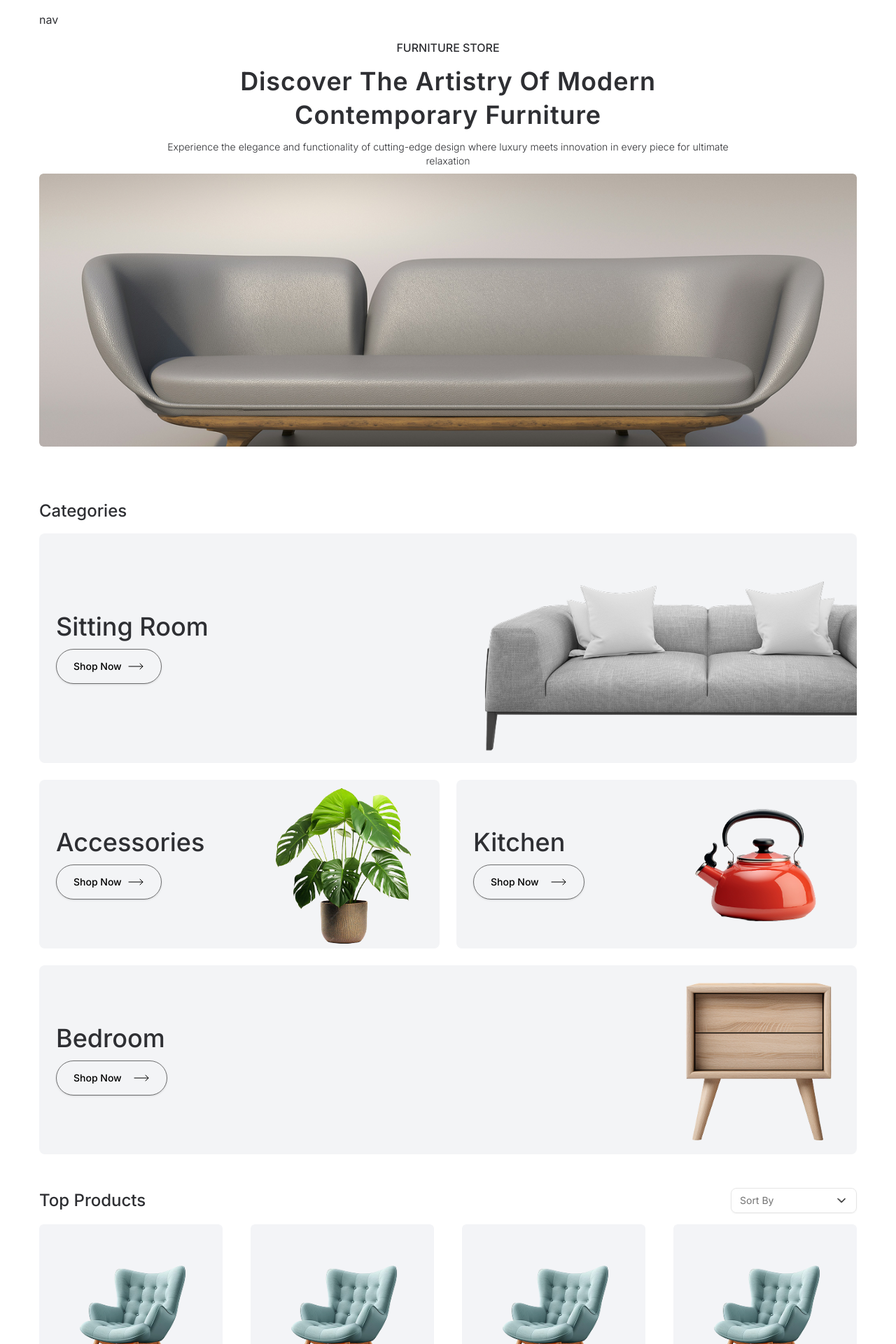
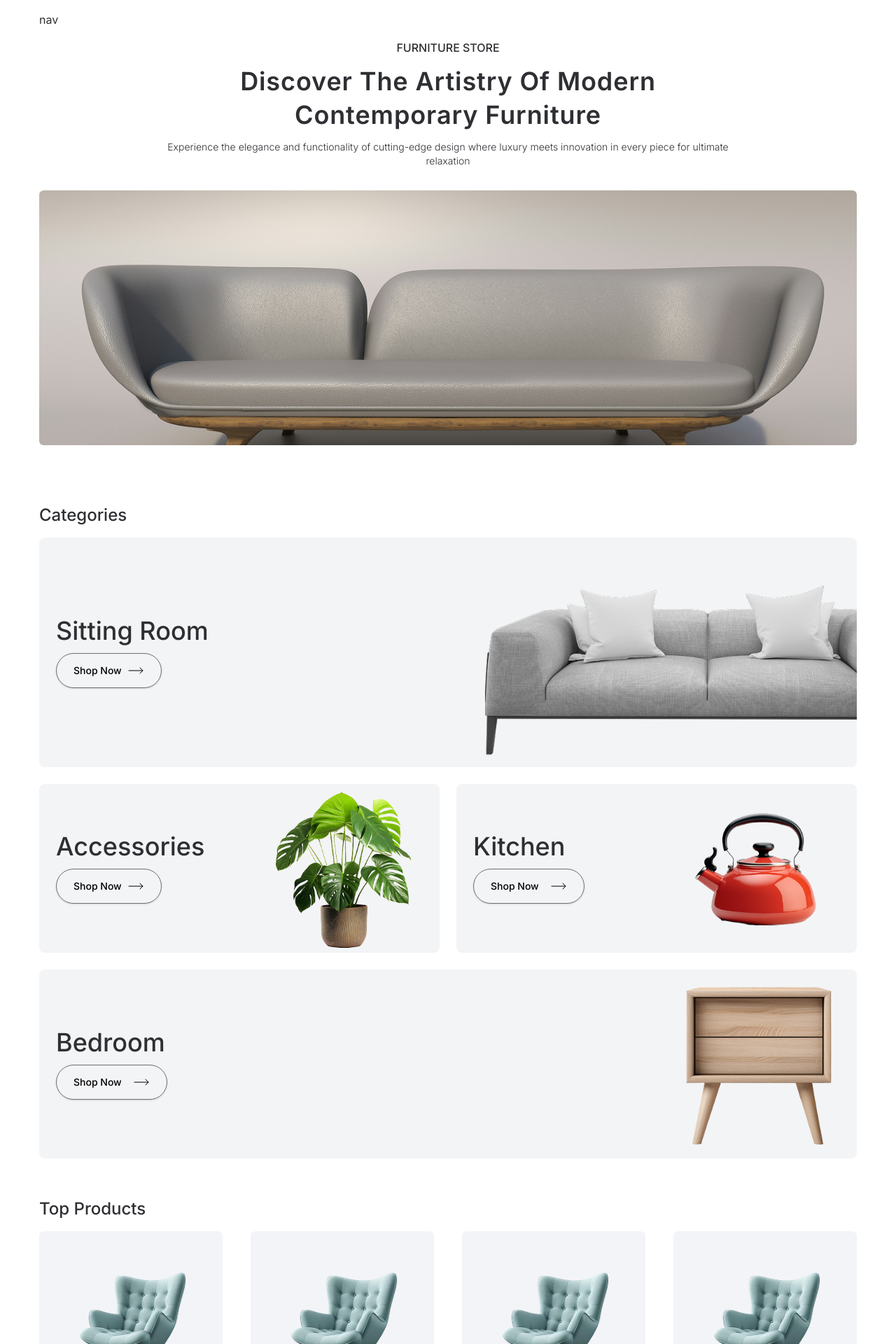
Before and after one commit to Texon-io/Texon-ecommerce, a React (Vite) app: page / in a window 1280 px wide. Shown: the top 1920 px of the page at 70% size. Built offline with nearby package versions, Linux system fonts and the light colour scheme.

Commit message:
some edits on home page

```diff
--- a/src/layout/MainLayout.jsx
+++ b/src/layout/MainLayout.jsx
@@ -6,7 +6,7 @@ import ProductCard from "../components/ui/ProductCard.jsx";
 
 export default function MainLayout({ children }) {
   return (
-    <div className="">
+    <div className={`pt-14`}>
       <Toaster duration={4000} position={"top-right"} />
       <Navbar />
       <main className="px-7 md:px-14 pb-8 w-full">{children}
--- a/src/pages/Home/Categories.jsx
+++ b/src/pages/Home/Categories.jsx
@@ -5,7 +5,7 @@ import { MoveRight } from "lucide-react";
 
 function Categories() {
   return (
-    <section className="pt-12 w-full">
+    <section className="pt-14 w-full">
       <SectionHeading>Categories</SectionHeading>
 
       <div className={`flex flex-col w-full gap-6`}>
--- a/src/pages/Home/Designs.jsx
+++ b/src/pages/Home/Designs.jsx
@@ -23,7 +23,7 @@ const gallery = [
 
 function Designs() {
     return (
-        <section className="pt-12 w-full">
+        <section className="pt-14 w-full">
             <SectionHeading className={`tracking-wider`}>Design inspiration and modern home ideas</SectionHeading>
 
             <div className="grid grid-cols-2 sm:grid-cols-3 gap-6 auto-rows-[175px] sm:auto-rows-[250px] ">
--- a/src/pages/Home/Hero.jsx
+++ b/src/pages/Home/Hero.jsx
@@ -2,8 +2,8 @@ import { heroImg } from "../../utils/constants.js";
 
 function Hero() {
   return (
-    <section className={`pt-14 w-full`}>
-      <div className={`flex flex-col h-full`}>
+    <section className={`w-full`}>
+      <div className={`flex flex-col h-full gap-6`}>
         {/* Hero Text */}
         <div className={`flex-center flex-col gap-3 min-h-1/2`}>
           <p className={`uppercase text-md font-medium`}>Furniture Store</p>
@@ -20,9 +20,9 @@ function Hero() {
           </p>
         </div>
         {/* Hero Image */}
-        <div className={`my-2 w-full pb-5 px-0 rounded-sm h-full`}>
+        <div className={`my-2 w-full pb-5 px-0 rounded-sm h-96 flex-col justify-center`}>
           <img
-            className={`w-full h-auto object-cover rounded-sm`}
+            className={`w-full rounded-sm h-full`}
             src={heroImg}
             alt={`hero-img-Sofa-product`}
           />
--- a/src/pages/Home/TopProducts.jsx
+++ b/src/pages/Home/TopProducts.jsx
@@ -4,10 +4,9 @@ import ProductCard from "../../components/ui/ProductCard.jsx";
 
 function TopProducts() {
     return (
-        <section className="pt-12 w-full">
+        <section className="pt-14 w-full">
             <div className={`flex justify-between items-center`}>
                 <SectionHeading >Top Products</SectionHeading>
-                <SortBy/>
             </div>
 
             {/*  Top Products  */}
--- a/src/pages/Products/Products.jsx
+++ b/src/pages/Products/Products.jsx
@@ -1,6 +1,8 @@
 function Products() {
     return (
-        <>products</>
+        <div className={`w-full`}>
+            <h3 className={`text-4xl font-semibold text-center`}>Sitting Room</h3>
+        </div>
     )
 }
 
```
Also changed, not shown: tsconfig.json (+0 -9 lines).
